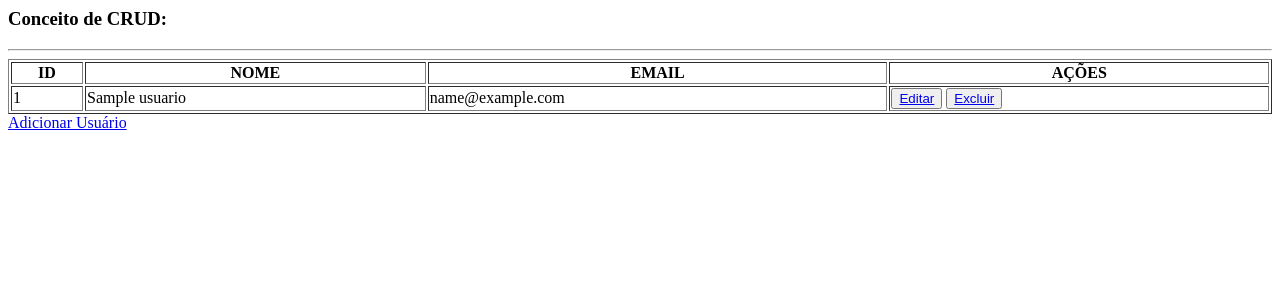
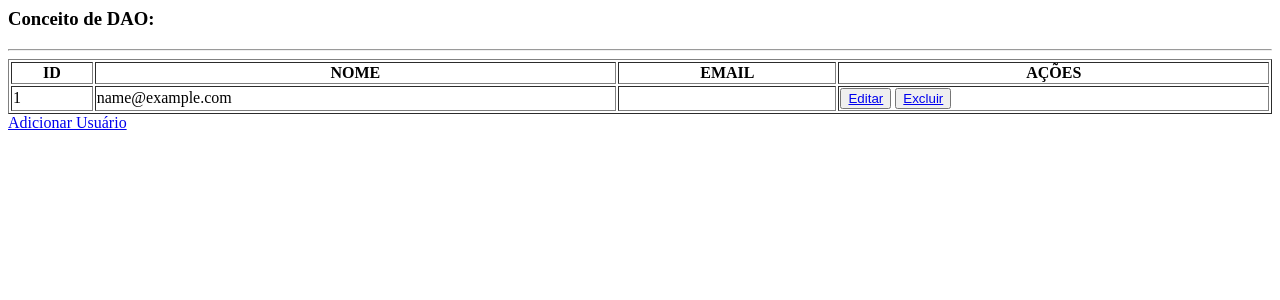
Before and after one commit to Rafael-Boscolo/estudos, a PHP site: page / in a window 1280 px wide. Shown: the top 300 px of the page. Run offline with PHP 8.4, Linux system fonts and the light colour scheme; tables that the repository leaves empty or names only in its code hold one stand-in row (values such as "Sample post"); a stand-in replaces the project's code that opens the database connection.

Commit message:
estudo aula 16

```diff
--- a/php/b7web/mod-7/aula-14/index.php
+++ b/php/b7web/mod-7/aula-14/index.php
@@ -1,17 +1,14 @@
 
-<h3>Conceito de CRUD:</h3><hr/>
+<h3>Conceito de DAO:</h3><hr/>
 <link rel="stylesheet" href="styles/index.css">
 
 
 <?php
 require_once('Config.php');
+require_once('dao/UsuarioDaoMysql.php');
 
-$lista = [];
-$sql = $pdo->query('SELECT * FROM usuarios');
-
-if($sql->rowCount() > 0) {
-    $lista = $sql->fetchAll(PDO::FETCH_ASSOC);
-}
+$usuarioDao = new UsuarioDaoMysql($pdo);
+$lista = $usuarioDao->findAll();
 ?>
 
 <table border="1">
@@ -23,12 +20,12 @@
     </tr>
     <?php foreach($lista as $usuario): ?>
         <tr>
-            <td><?=$usuario['id']; ?></td>
-            <td><?=$usuario['name']; ?></td>
-            <td><?=$usuario['email']; ?></td>
+            <td><?=$usuario->getId(); ?></td>
+            <td><?=$usuario->getName(); ?></td>
+            <td><?=$usuario->getEmail(); ?></td>
             <td>
-                <button><a href="editar/editar.php?id=<?=$usuario['id'];?>">Editar</a></button>
-                <button><a href="deletar/deletar.php?id=<?=$usuario['id'];?>" onclick="return confirm('Tem certeza que deseja excluir?')">Excluir</a></button>
+                <button><a href="editar/editar.php?id=<?=$usuario->getId();?>">Editar</a></button>
+                <button><a href="deletar/deletar.php?id=<?=$usuario->getId();?>" onclick="return confirm('Tem certeza que deseja excluir?')">Excluir</a></button>
             </td>
         </tr>
     <?php endforeach; ?>
```
Also changed, not shown: php/b7web/mod-7/aula-14/dao/UsuarioDaoMysql.php (added, +46 -0 lines).
